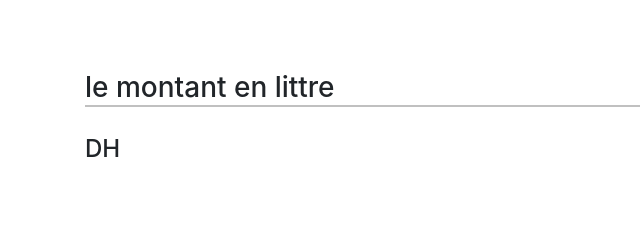
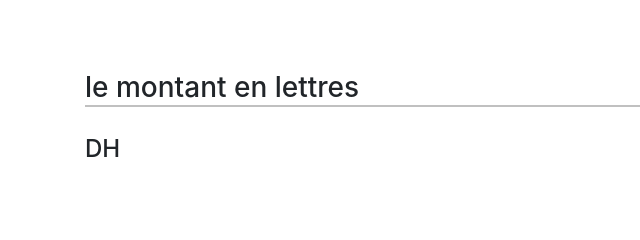
Before and after one commit to Abderrahim-Bounaga/facturation, a plain HTML site: page factur/index.html in a window 1280 px wide. Shown: the part 964-1204 px from the top of the page, 0-640 px from the left. Drawn offline with nearby package versions, Linux system fonts and the light colour scheme.

Commit message:
Modification html

```diff
--- a/factur/index.html
+++ b/factur/index.html
@@ -135,7 +135,7 @@
     <!-- </form> -->
 
     <aside>
-      <h3><span>le montant en littre </span></h3>
+      <h3><span>le montant en lettres </span></h3>
       <div contenteditable>
         <h4 id="result"><span>DH</span></h4>
       </div>
```
